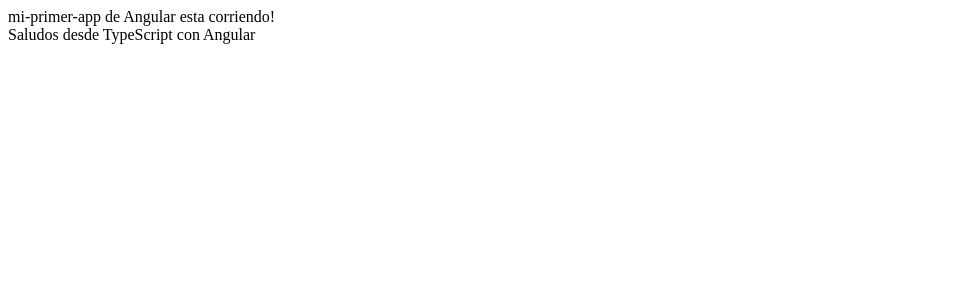
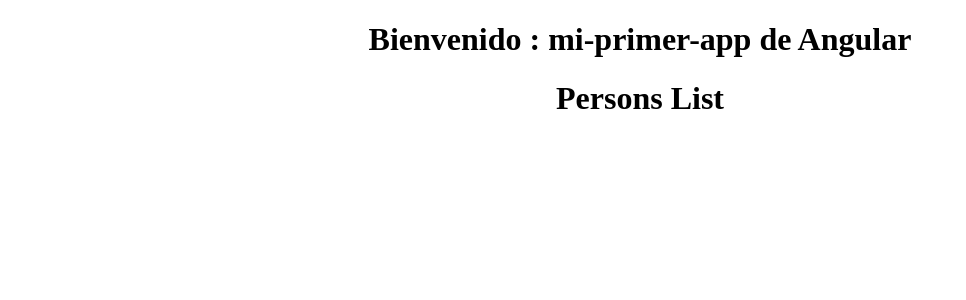
Before and after one commit to LucianoCerullo77/Angular01, an Angular app: page / in a window 1280 px wide. Shown: the top 300 px of the page, without its empty margins (0-966 px from the left). Built offline with nearby package versions, Linux system fonts and the light colour scheme.

Commit message:
testing integrations of components, now it can be visible on the html

```diff
--- a/src/app/app.component.html
+++ b/src/app/app.component.html
@@ -1,3 +1,4 @@
-<span>{{ title }} esta corriendo!</span>
-<br/>
-<span>{{ saludo }}</span>
+<div style="text-align: center">
+  <h1>Bienvenido : {{ title }}</h1>
+  <app-persons></app-persons>
+</div>
--- a/src/app/app.module.ts
+++ b/src/app/app.module.ts
@@ -2,10 +2,12 @@
 import { BrowserModule } from '@angular/platform-browser';
 
 import { AppComponent } from './app.component';
+import { PersonsComponent } from './persons/persons.component';
 
 @NgModule({
   declarations: [
-    AppComponent
+    AppComponent,
+    PersonsComponent
   ],
   imports: [
     BrowserModule
```
